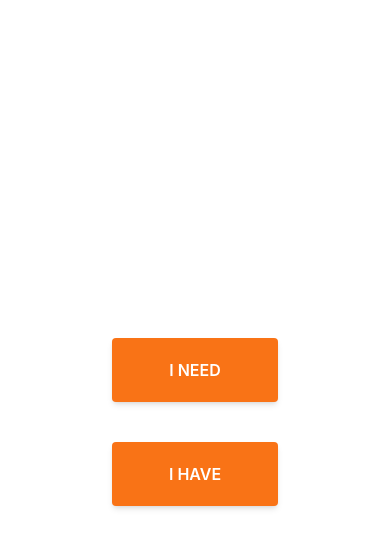
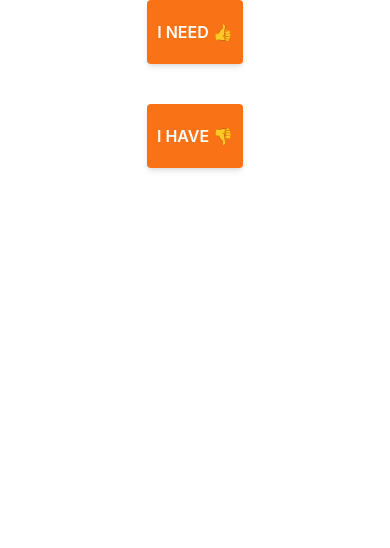
Before and after one commit to SolidarityGR/mobile-app, a React (Create React App) app: page / in a window 390 px wide. Shown: the top 548 px of the page. Built offline with nearby package versions, Linux system fonts and the light colour scheme.

Commit message:
make itemselection component responsive

```diff
--- a/src/App.js
+++ b/src/App.js
@@ -31,9 +31,10 @@ export default function App() {
 			component: <ItemSubmission />,
 		},
 	]
-
+	//320px, 480px, 768px, 1024px, and 1200px
 	return (
 		<BrowserRouter>
+			<div className="w-[320px] md:w-[480px] lg:w-[768px] xl:w-[1024px] 2xl:w-[1200px] mx-auto">
 				<Routes>
 					{pages.map(page => (
 						<Route
@@ -43,6 +44,7 @@ export default function App() {
 						/>
 					))}
 				</Routes>
+			</div>
 		</BrowserRouter>
 	)
 }
--- a/src/components/Button.js
+++ b/src/components/Button.js
@@ -1,7 +1,7 @@
 function Button({ children, onClick }) {
 	return (
 		<button
-			className='w-full capitalize px-10 py-5 bg-orange-500 hover:bg-orange-600 rounded text-white font-semibold shadow-md'
+			className='w-full capitalize py-5 bg-orange-500 hover:bg-orange-600 rounded text-white font-semibold shadow-md'
 			onClick={onClick}
 		>
 			{children}
--- a/src/pages/CategorySelection.js
+++ b/src/pages/CategorySelection.js
@@ -8,9 +8,9 @@ function CategorySelection() {
 
 	return (
 		<StackLayout>
-			<Button onClick={() => navigate('./food')}>Food</Button>
-			<Button onClick={() => navigate('./clothes')}>Clothes</Button>
-			<Button onClick={() => navigate('./other')}>Other</Button>
+			<Button onClick={() => navigate('./food')}>Food 🍲</Button>
+			<Button onClick={() => navigate('./clothes')}>Clothes 👕</Button>
+			<Button onClick={() => navigate('./other')}>Other ♻️</Button>
 		</StackLayout>
 	)
 }
--- a/src/pages/ItemSelection.js
+++ b/src/pages/ItemSelection.js
@@ -7,27 +7,29 @@ function ItemSelection() {
 	const [data] = useState(require(`../mocked_data/${type}.json`))
 
 	return (
-		<div className='flex flex-col gap-5'>
+		<div className="item-selection grid grid-cols-1 md:grid-cols-2 lg:grid-cols-3 xl:grid-cols-4 gap-5 mt-10">
 			{data.map(({ image, name, provider_rating, available_no_contact }, index) => {
 				return (
 					<div
 						key={`${index}-${name}`}
-						className='bg-red-300 p-2 flex gap-3'
+						className="flex md:flex-col gap-3 cursor-pointer"
 					>
-						<img
-							className='size-12 rounded-full'
-							src={image}
-							alt='asdf'
-						/>
-						<div className='flex flex-col w-full'>
+						<div className="aspect-square max-sm:size-12">
+							<img
+								className="max-sm:rounded-full h-full object-cover"
+								src={image}
+								alt="asdf"
+							/>
+						</div>
+						<div className="flex flex-col w-full">
 							<span>{name}</span>
-							<div className='flex justify-between'>
+							<div className="flex justify-between">
 								{available_no_contact && (
-									<span className='text-gray-600 text-sm align-middle'>
+									<span className="text-gray-600 text-sm align-middle">
 										Available No Contact
 									</span>
 								)}
-								<div className='ml-auto'>
+								<div className="ml-auto">
 									{Array(5)
 										.fill(0)
 										.map((_, index) => (
--- a/src/pages/SignUpLogin.js
+++ b/src/pages/SignUpLogin.js
@@ -8,8 +8,8 @@ function SignUpLogin() {
 
 	return (
 		<StackLayout>
-			<Button onClick={() => navigate('/category/select')}>I NEED</Button>
-			<Button onClick={() => navigate('/category/submit')}>I HAVE</Button>
+			<Button onClick={() => navigate('/category/select')}>I NEED 👍</Button>
+			<Button onClick={() => navigate('/category/submit')}>I HAVE 👎</Button>
 		</StackLayout>
 	)
 }
```
Also changed, not shown: 1 other file (tests, documents, lock files or other folders). Lines whose indentation alone changed are shown as unchanged.
